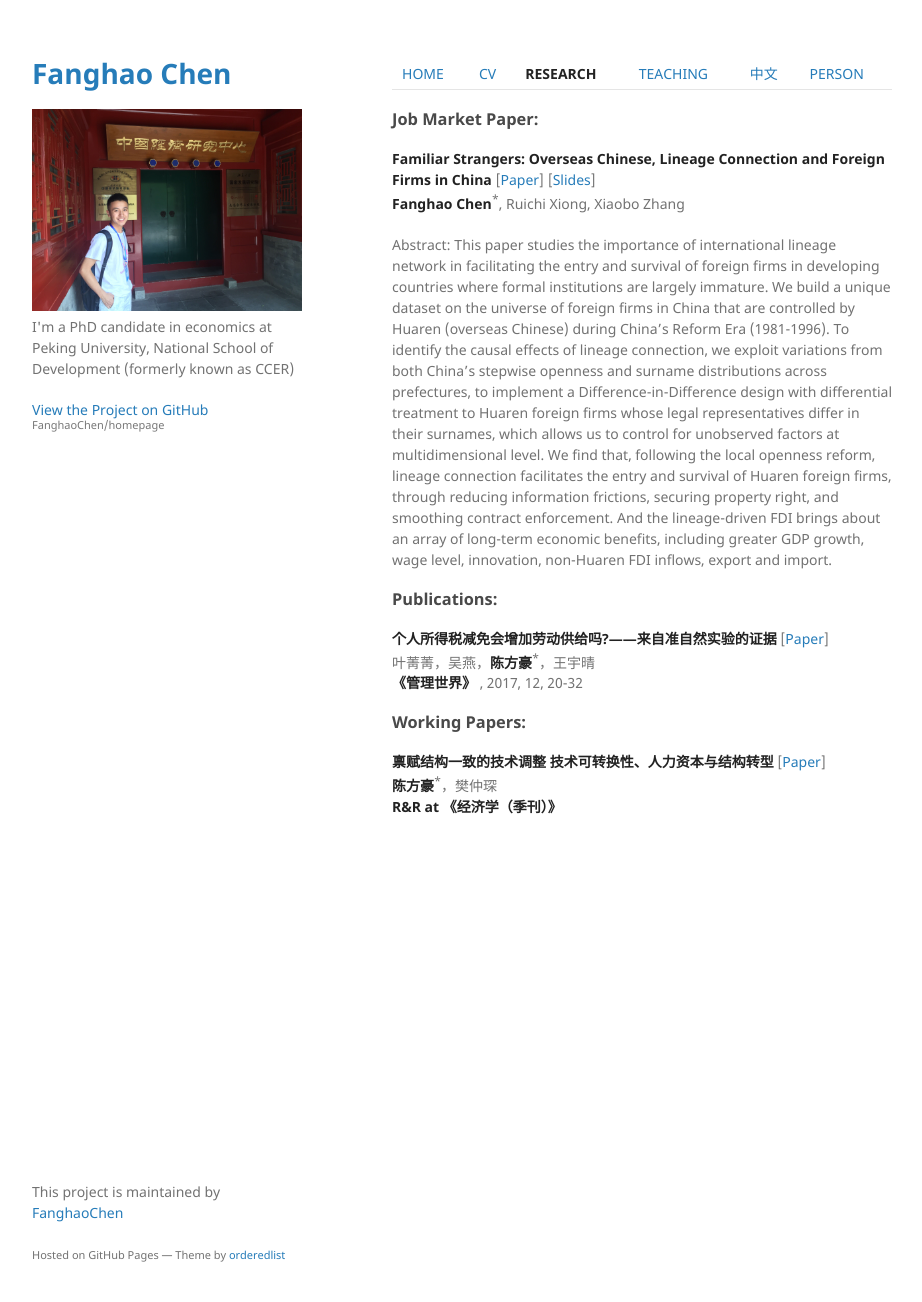
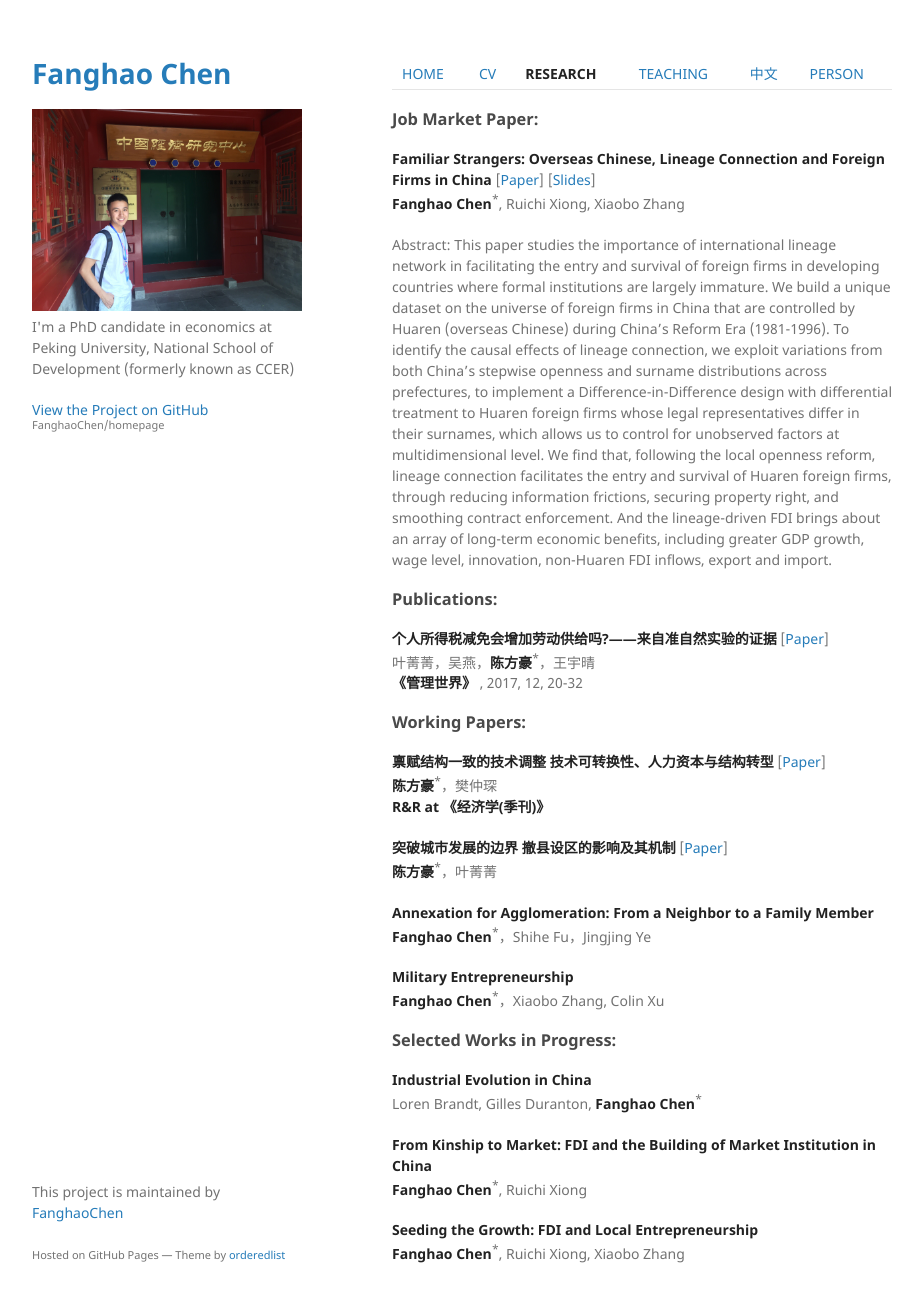
Before and after one commit to FanghaoChen/homepage, a Jekyll site: the page built from research.md, in a window 1280 px wide and 1334 px high. Shown: the top 1302 px of the window, without its empty margins (178-1100 px from the left). Built offline with Jekyll 4.4.1, drawn with Linux system fonts in a browser that asks for light colours.

Commit message:
Update research.md

```diff
--- a/research.md
+++ b/research.md
@@ -19,6 +19,26 @@ Abstract: This paper studies the importance of international lineage network in
 
 ### Working Papers:
 
-**禀赋结构一致的技术调整 技术可转换性、人力资本与结构转型** [[Paper](./http://www.cnki.com.cn/Article/CJFDTOTAL-GLSJ201712009.htm)] <br/>
+**禀赋结构一致的技术调整 技术可转换性、人力资本与结构转型** [[Paper](./techchange_paper.pdf)] <br/>
 **陈方豪**<sup>*</sup>，樊仲琛 <br/>
-**R&R at 《经济学（季刊）》**
+**R&R at 《经济学(季刊)》**
+
+**突破城市发展的边界 撤县设区的影响及其机制** [[Paper](./annex_paper.pdf)] <br/>
+**陈方豪**<sup>*</sup>，叶菁菁
+
+**Annexation for Agglomeration: From a Neighbor to a Family Member** <br/>
+**Fanghao Chen**<sup>*</sup>，Shihe Fu，Jingjing Ye
+
+**Military Entrepreneurship** <br/>
+**Fanghao Chen**<sup>*</sup>，Xiaobo Zhang, Colin Xu
+
+### Selected Works in Progress:
+
+**Industrial Evolution in China** <br/>
+Loren Brandt, Gilles Duranton, **Fanghao Chen**<sup>*</sup>
+
+**From Kinship to Market: FDI and the Building of Market Institution in China** <br/>
+**Fanghao Chen**<sup>*</sup>, Ruichi Xiong
+
+**Seeding the Growth: FDI and Local Entrepreneurship** <br/>
+**Fanghao Chen**<sup>*</sup>, Ruichi Xiong, Xiaobo Zhang
```
